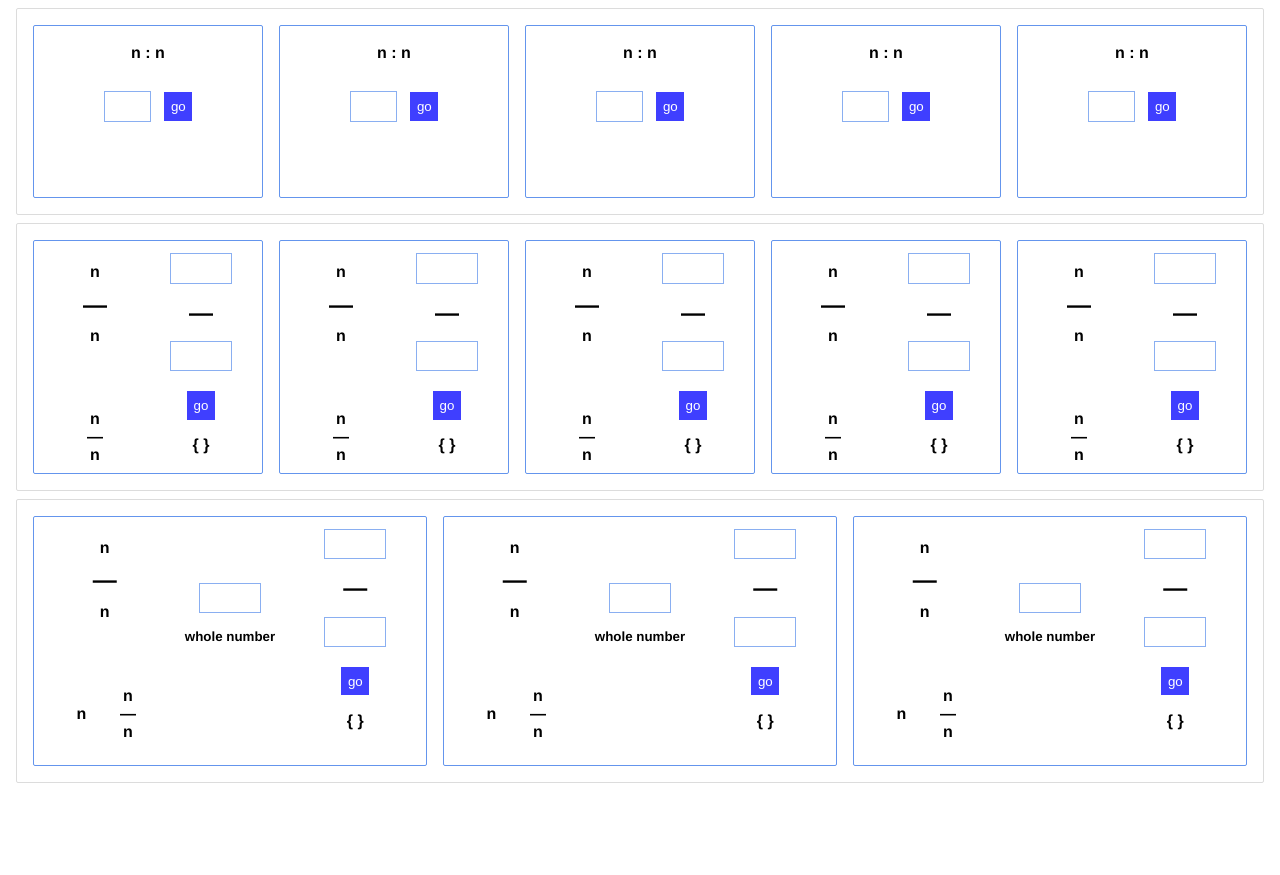
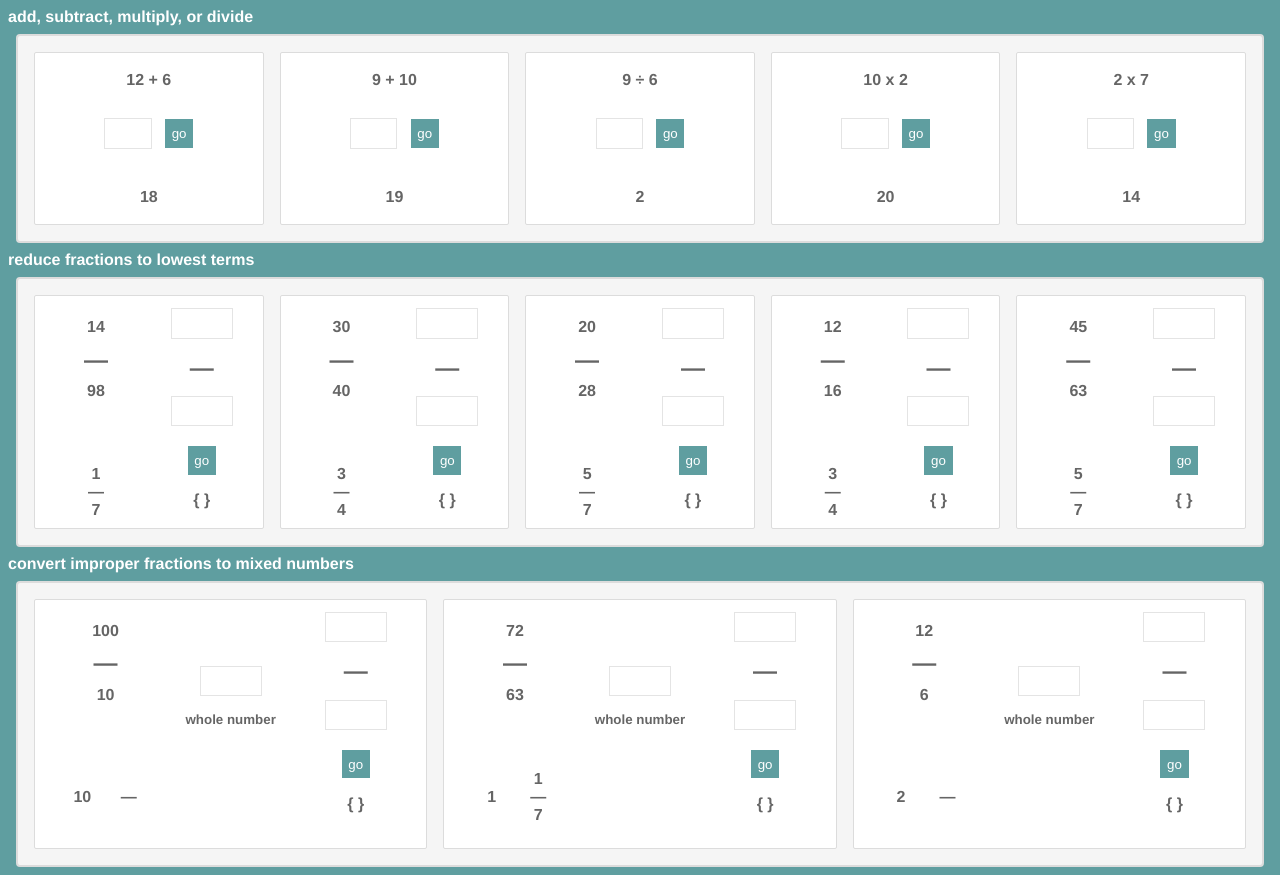
Before and after one commit to geoSkogen/integer, a plain HTML site: page index.html in a window 1280 px wide. Before the commit the page ends 800 px from the top, so only its background shows below. Drawn offline with Linux system fonts and the light colour scheme.

Commit message:
so far, so good; script progress

```diff
--- a/index.html
+++ b/index.html
@@ -14,6 +14,7 @@
 </head>
 
 <body>
+  <h4>add, subtract, multiply, or divide</h4>
 <!--this is the random arithmetic problem section-->
   <section class="flexOuter">
     <section class="flexInner">
@@ -47,6 +48,7 @@
         <p class="showAnswer">&nbsp;</p>
       </section>
   </section>
+  <h4>reduce fractions to lowest terms</h4>
   <!--this is the fraction reducer section-->
   <section class="flexOuter">
     <article class="flexFracOuter">
@@ -150,7 +152,7 @@
       </article>
     </article>
   </section>
-
+  <h4>convert improper fractions to mixed numbers</h4>
   <!--this is the improper fraction to mixed number section -->
   <section class="flexOuter">
     <article class="flexFracOuter">
@@ -256,11 +258,9 @@
       </article>
     </article>
   </section>
-
-
 </body>
 
-<!--<script src="integerScript.js">
-</script>-->
+<script src="testScript.js">
+</script>
 
 </html>
--- a/mathystyles.css
+++ b/mathystyles.css
@@ -1,14 +1,19 @@
 body {
-  background-color: white;
+  background-color: cadetblue;
   font-family: Helvetica, sans-serif;
   font-weight: bold;
+}
+
+h4 {
+  color: white;
+  margin: 0;
 }
 
 input {
   width: 3em;
   text-align: center;
   opacity: 0.75;
-  border: 1px solid cornflowerblue;
+  border: 1px solid gainsboro;
   margin: 0.5em;
 }
 
@@ -22,9 +27,9 @@ input.responseBox {
 }
 
 button {
-  background-color: blue;
+  background-color: cadetblue;
   color: white;
-  opacity: 0.75;
+  /*opacity: 0.75;*/
   margin: 1.5em 0.5em 0.5em 0.5em;
   border: none;
   padding: 0.5em;
@@ -32,24 +37,30 @@ button {
 
 p {
   line-height: 40%;
-
+  opacity: 0.6;
 }
 
 p.big {
   font-size: 24px;
 }
 
+span {
+  opacity: 0.6;
+}
+
 section {
   background-color: white;
   text-align: center;
   padding: 0.5em;
-  border: 1px solid cornflowerblue;
+  border: 1px solid gainsboro;
   border-radius: 2px;
   margin: 0.5em;
 }
 
 section.flexOuter {
-  border: 1px solid gainsboro;
+  background-color: whitesmoke;
+  border: 2px solid gainsboro;
+  border-radius: 4px;
   display: flex;
   flex-flow: row wrap;
   justify-content: space-between;
@@ -63,7 +74,7 @@ article {
   background-color: white;
   text-align: center;
   padding: 0.75em 0.5em 0.5em 0.5em;
-  border: 1px solid cornflowerblue;
+  border: 1px solid gainsboro;
   border-radius: 2px;
   margin: 0.5em;
 }
--- /dev/null
+++ b/testScript.js
@@ -0,0 +1,182 @@
+window.onload = initFuncs;
+
+function initFuncs() {
+// all the DOM variables
+  var displayArr = [
+                    document.getElementsByClassName("express"),//0
+                    document.getElementsByClassName("fractop"),//1
+                    document.getElementsByClassName("fracbot"),//2
+                    document.getElementsByClassName("mixtop"),//3
+                    document.getElementsByClassName("mixbot")//4
+                    ];
+  var simpleBools = document.getElementsByClassName("answerBool");
+  var fracBools = document.getElementsByClassName("fracBool");
+  var mixBools = document.getElementsByClassName("mixBool");
+  var simpleAns = document.getElementsByClassName("showAnswer");
+  var fracAnsTops = document.getElementsByClassName("fracAnswerTop");
+  var fracAnsBots = document.getElementsByClassName("fracAnswerBot");
+  var mixAnsInts = document.getElementsByClassName("mixAnswerInt");
+  var mixAnsTops = document.getElementsByClassName("mixAnswerTop");
+  var mixAnsBots = document.getElementsByClassName("mixAnswerBot");
+  var allInputs = document.getElementsByTagName("input");
+  var simpleIns = document.getElementsByClassName("responseBox");
+  var ins = document.getElementsByClassName("fraction");
+  var buts = document.getElementsByTagName("button");
+  var simpleGos = [];
+  var fracGos = [];
+  var mixGos = [];
+  var j = 5
+  var fracTopIns = [];
+  var fracBotIns = [];
+  var mixIntIns = [];
+  var mixTopIns = [];
+  var mixBotIns = [];
+// data processing varaibles
+  var signsArr = [ "+", "-", "&divide;", "x"];
+  var falseCount = 0;
+  var simpleResults = [];
+  var fracTopResults = [];
+  var fracBotResults = [];
+  var mixIntResults = [];
+  var mixTopResults = [];
+  var mixBotResults = [];
+// organizing the buttons and inputs
+  for (var i = 0; i < 5; i++) {
+    fracTopIns[i] = ins[i*2];
+    fracBotIns[i] = ins[(i*2)+1];
+  }
+  for (var i = 0; i < 3; i++) {
+    mixIntIns[i] = ins[(i*3)+10];
+    mixTopIns[i] = ins[(i*3)+11]
+    mixBotIns[i] = ins[(i*3)+12]
+  }
+  for (var i = 0; i < 5; i++) {
+    j++;
+    simpleGos[i] = buts[i];
+    fracGos[j] = buts[j];
+  }
+  for (var i = 10; i < 13; i++) {
+    mixGos[i] = buts[i];
+  }
+  for (var i = 0; i < displayArr.length; i++) {
+    for (var j = 0; j < displayArr[i].length; j++) {
+        displayArr[i][j].innerHTML = j;
+    }
+  }
+
+  for (var i = 0; i < 5; i++) {
+    getRandoms(i);
+    getFractions(i);
+  }
+  for (var j = 0; j < 3; j++) {
+    getImpropers(j);
+  }
+
+  function getRandoms(boxNo) {
+    var left = Math.ceil(Math.random()*12);
+    var right = Math.ceil(Math.random()*12);
+    var signIndex = Math.floor(Math.random()*4);
+    switch(signIndex) {
+      case 0:
+        addThem(left, right, boxNo);
+        break;
+      case 1:
+        subtractThem(left, right, boxNo);
+        break;
+      case 2:
+        divideThem(left, right, boxNo);
+        break;
+      case 3:
+        multiplyThem(left, right, boxNo);
+        break;
+      default:
+        displayArr[0][boxNo].innerHTML = "momsbooboobathroomcookies";
+    }
+    displayExpression(left, right, signIndex, boxNo);
+    simpleAns[boxNo].innerHTML = simpleResults[boxNo];
+  }
+
+  function displayExpression(l, r, sign, box) {
+    displayArr[0][box].innerHTML = l + " " + signsArr[sign] + " " + r;
+  }
+
+  function addThem(l, r, n) {
+    simpleResults[n] = l + r;
+  }
+
+  function subtractThem(l, r, n) {
+    simpleResults[n] = l - r;
+  }
+
+  function multiplyThem(l, r, n) {
+    simpleResults[n] = l * r;
+  }
+
+  function divideThem(l, r, n) {
+    simpleResults[n] = Math.round(l/r);
+  }
+
+  function getFractions(boxNo) {
+    var pass = 0;
+    var factor = Math.ceil(Math.random()*10);
+    var top = Math.ceil(Math.random()*10) * factor;
+    var bot = Math.ceil(Math.random()*10) * factor;
+    if (top == bot) { bot = bot*factor; }
+    if (top > bot) {
+      pass = top;
+      top = bot;
+      bot = pass;
+    }
+    displayArr[1][boxNo].innerHTML = top;
+    displayArr[2][boxNo].innerHTML = bot;
+    fracReducer(top, bot, boxNo, 0);
+  }
+
+  function fracReducer(top, bot, boxNo, improper) {
+    var intArr = [ 2, 3, 4, 5, 6, 7, 8, 9, 10, 11, 10, 9, 8, 7, 6, 5, 4, 3, 2 ];
+    for (var i = 0; i < intArr.length; i++) {
+      if (top % intArr[i] == 0 && bot % intArr[i] == 0) {
+        top = top/intArr[i];
+        bot = bot/intArr[i];
+      }
+    }
+    if (improper == 0) {
+      fracTopResults[boxNo] = top;
+      fracBotResults[boxNo] = bot;
+      fracAnsTops[boxNo].innerHTML = top;
+      fracAnsBots[boxNo].innerHTML = bot;
+    } else {
+      mixTopResults[boxNo] = top;
+      mixBotResults[boxNo] = bot;
+      mixAnsTops[boxNo].innerHTML = top;
+      mixAnsBots[boxNo].innerHTML = bot;
+    }
+  }
+
+  function getImpropers(boxNo) {
+    var pass;
+    var factor = Math.ceil(Math.random()*10);
+    var top = Math.ceil(Math.random()*10) * factor;
+    var bot = Math.ceil(Math.random()*10) * factor;
+    if (top == bot) { top = top*factor; }
+    if (top < bot) {
+      pass = top;
+      top = bot;
+      bot = pass;
+    }
+    displayArr[3][boxNo].innerHTML = top;
+    displayArr[4][boxNo].innerHTML = bot;
+    mixIntResults[boxNo] = Math.floor(top/bot);
+    mixAnsInts[boxNo].innerHTML = mixIntResults[boxNo];
+    if (top%bot == 0) {
+      mixTopResults[boxNo] = "";
+      mixBotResults[boxNo] = "";
+      mixAnsTops[boxNo].innerHTML = "";
+      mixAnsBots[boxNo].innerHTML = "";
+    } else {
+      top = top%bot;
+      fracReducer(top, bot, boxNo, 1);
+    }
+  }
+
+}
```
